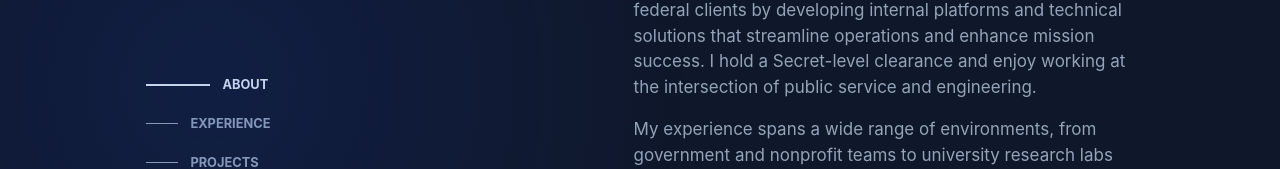
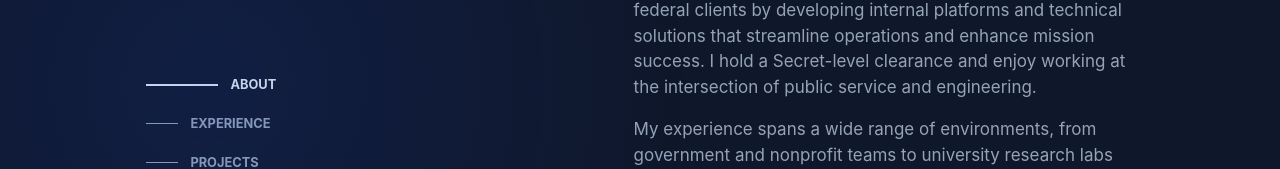
Before and after one commit to harryjng/personalWebsite, a React (Create React App) app: page / in a window 1280 px wide. In both pictures the pointer is over the item "ABOUT". Shown: the part 269-438 px from the top of the page. Built offline with nearby package versions, Linux system fonts and the light colour scheme.

Commit message:
completed gradient aesthetic and fine tuned layout

```diff
--- a/src/components/Navbar.css
+++ b/src/components/Navbar.css
@@ -66,7 +66,7 @@
 
 .nav-links li:hover::before {
   background-color: #e2e8f0; /* Line color on hover */
-  width: 4rem; /* Line extension on hover */
+  width: 4.5rem; /* Line extension on hover */
   height: 1.5px;
 }
 
```
